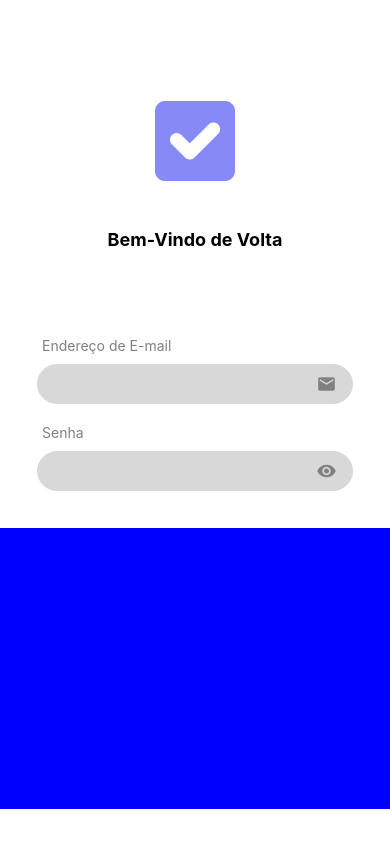
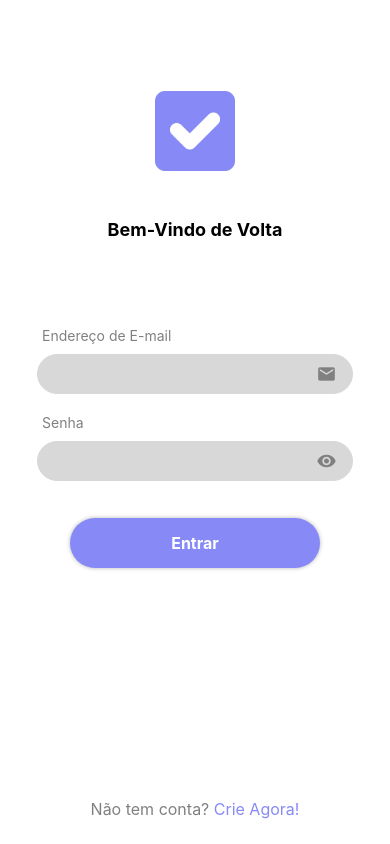
Before and after one commit to Gustavo280408/ReactNative-App, a React Native app: screen / in a window 390 px wide. Built offline with nearby package versions, Linux system fonts and the light colour scheme.

Commit message:
colocando botão para entrar e terminando o rodapé da tela, finalizando o front-end da tela inicial

```diff
--- a/src/pages/login/index.tsx
+++ b/src/pages/login/index.tsx
@@ -1,5 +1,5 @@
 import React from 'react';
-import { Text, View, Image, TextInput } from 'react-native';
+import { Text, View, Image, TextInput, TouchableOpacity } from 'react-native';
 import { style } from './styles';
 import Logo from "../../assets/logo.png";
 import {MaterialIcons} from "@expo/vector-icons";
@@ -39,10 +39,13 @@
           color={themas.colors.gray}
           />
         </View>
-        <TextInput />
       </View>
       <View style={style.boxBotton}>
+        <TouchableOpacity style={style.button}>
+          <Text style={style.textButton}>Entrar</Text>
+        </TouchableOpacity>
       </View>
+      <Text style={style.textBotton}>Não tem conta? <Text style={{color: themas.colors.primary}}>Crie Agora!</Text></Text>
     </View>
-  );
+  )
 }
--- a/src/pages/login/styles.ts
+++ b/src/pages/login/styles.ts
@@ -1,4 +1,4 @@
-import { StyleSheet } from "react-native";
+import { Button, StyleSheet } from "react-native";
 import { Dimensions } from "react-native";
 import { themas } from "../../global/themes";
 
@@ -25,7 +25,8 @@
     boxBotton: {
         height: Dimensions.get('window').height / 3,
         width: '100%',
-        backgroundColor: 'blue'
+        //backgroundColor: 'blue'
+        alignItems: 'center',
     },
     logo: {
         width: 80,
@@ -58,5 +59,30 @@
         width: "90%",
         //backgroundColor: 'red',
         borderRadius: 40
+    },
+    button: {
+        width: 250,
+        height: 50,
+        alignItems: 'center',
+        justifyContent: 'center',
+        backgroundColor: themas.colors.primary,
+        borderRadius: 40,
+        shadowColor: "#000",
+        textShadowOffset: {
+            width: 0,
+            height: 3,
+        },
+        shadowOpacity: 0.29,
+        shadowRadius: 4.65,
+        elevation: 7,
+    },
+    textButton: {
+        fontSize: 16,
+        color: '#fff',
+        fontWeight: 'bold'
+    },
+    textBotton: {
+        fontSize: 16,
+        color: themas.colors.gray
     }
 })
```
